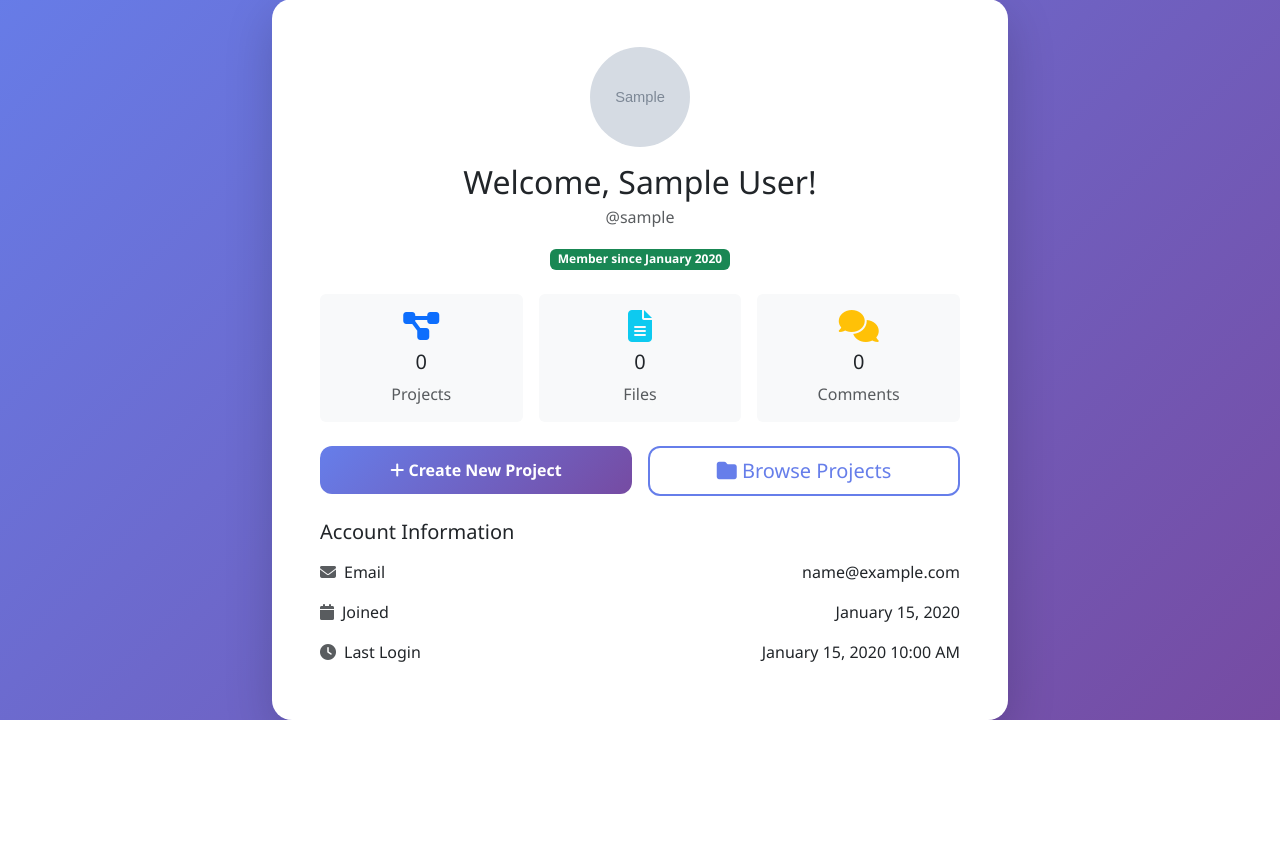
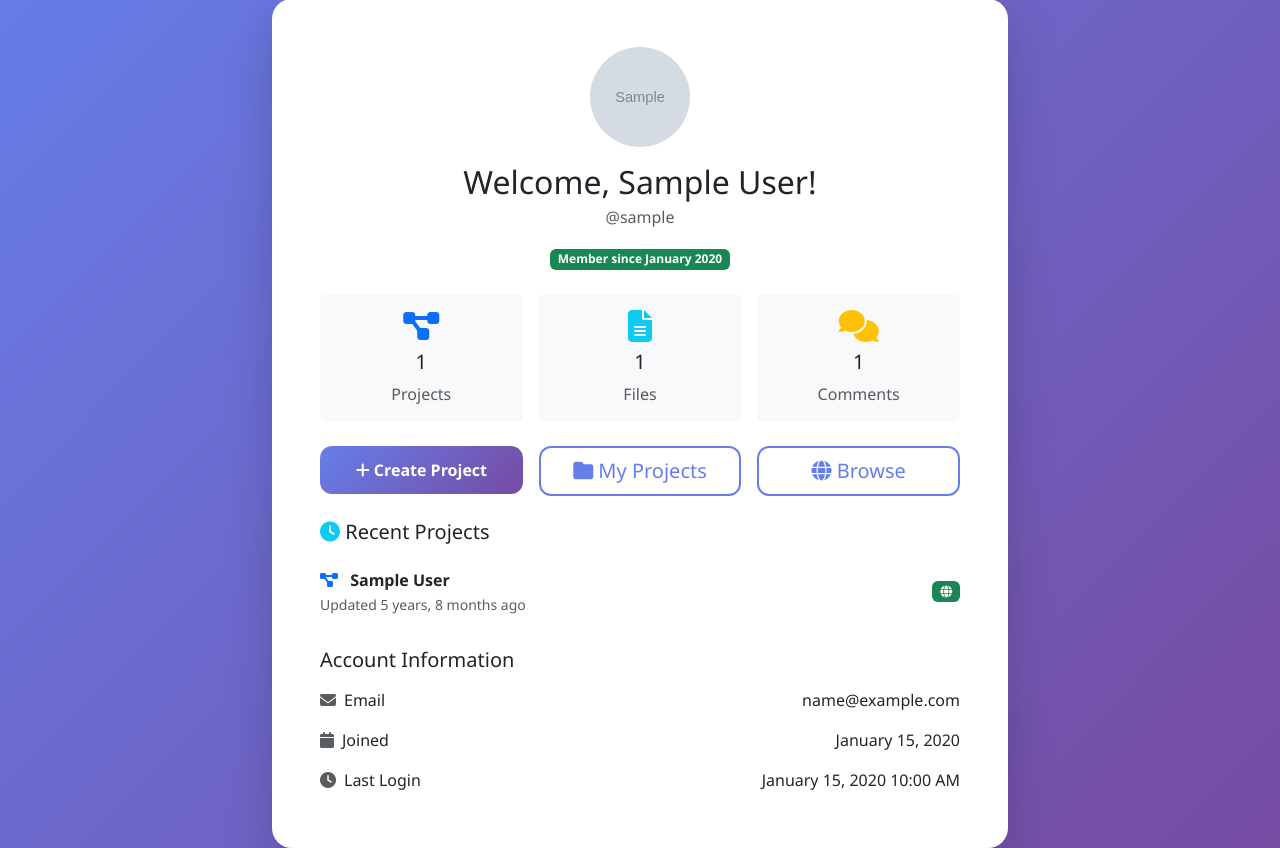
Before and after one commit to zzephyrr-louis/OPENCODEHUB-APP, a Django app: page /dashboard/ in a window 1280 px wide. Shown: the part 88-936 px from the top of the page. Before the commit the page ends 808 px from the top, so only its background shows below. Run offline with Django 4.2, Linux system fonts and the light colour scheme; a user stored in the database is signed in; tables that the repository leaves empty hold one stand-in row (values such as "Sample post"); grey boxes marked "Sample" are stand-in pictures; some libraries are stand-ins or nearby versions.

Commit message:
feat(projects): add project management features and templates

```diff
--- a/opencodehub/accounts/templates/accounts/dashboard.html
+++ b/opencodehub/accounts/templates/accounts/dashboard.html
@@ -25,46 +25,72 @@
 
                     <div class="row g-3 mb-4">
                         <div class="col-md-4">
-                            <div class="card bg-light border-0 text-center">
+                            <div class="card bg-light border-0 text-center stat-card">
                                 <div class="card-body">
                                     <i class="fas fa-project-diagram fa-2x text-primary mb-2"></i>
-                                    <h5 class="card-title">0</h5>
+                                    <h5 class="card-title">{{ project_count }}</h5>
                                     <p class="card-text text-muted">Projects</p>
                                 </div>
                             </div>
                         </div>
                         <div class="col-md-4">
-                            <div class="card bg-light border-0 text-center">
+                            <div class="card bg-light border-0 text-center stat-card">
                                 <div class="card-body">
                                     <i class="fas fa-file-alt fa-2x text-info mb-2"></i>
-                                    <h5 class="card-title">0</h5>
+                                    <h5 class="card-title">{{ file_count }}</h5>
                                     <p class="card-text text-muted">Files</p>
                                 </div>
                             </div>
                         </div>
                         <div class="col-md-4">
-                            <div class="card bg-light border-0 text-center">
+                            <div class="card bg-light border-0 text-center stat-card">
                                 <div class="card-body">
                                     <i class="fas fa-comments fa-2x text-warning mb-2"></i>
-                                    <h5 class="card-title">0</h5>
+                                    <h5 class="card-title">{{ comment_count }}</h5>
                                     <p class="card-text text-muted">Comments</p>
                                 </div>
                             </div>
                         </div>
                     </div>
 
-                    <div class="row g-3">
-                        <div class="col-md-6">
-                            <a href="#" class="btn btn-primary btn-lg w-100" style="border-radius: 12px;">
-                                <i class="fas fa-plus"></i> Create New Project
+                    <div class="row g-3 mb-4">
+                        <div class="col-md-4">
+                            <a href="{% url 'create_project' %}" class="btn btn-primary btn-lg w-100" style="border-radius: 12px;">
+                                <i class="fas fa-plus"></i> Create Project
                             </a>
                         </div>
-                        <div class="col-md-6">
-                            <a href="#" class="btn btn-outline-primary btn-lg w-100" style="border-radius: 12px;">
-                                <i class="fas fa-folder"></i> Browse Projects
+                        <div class="col-md-4">
+                            <a href="{% url 'my_projects' %}" class="btn btn-outline-primary btn-lg w-100" style="border-radius: 12px;">
+                                <i class="fas fa-folder"></i> My Projects
+                            </a>
+                        </div>
+                        <div class="col-md-4">
+                            <a href="{% url 'browse_projects' %}" class="btn btn-outline-primary btn-lg w-100" style="border-radius: 12px;">
+                                <i class="fas fa-globe"></i> Browse
                             </a>
                         </div>
                     </div>
+
+                    {% if recent_projects %}
+                    <div class="mt-4">
+                        <h5 class="mb-3"><i class="fas fa-clock text-info"></i> Recent Projects</h5>
+                        <div class="list-group list-group-flush">
+                            {% for project in recent_projects %}
+                            <a href="{% url 'project_detail' project.id %}" class="list-group-item list-group-item-action d-flex justify-content-between align-items-center bg-transparent border-0 px-0">
+                                <div>
+                                    <i class="fas fa-project-diagram text-primary me-2"></i>
+                                    <strong>{{ project.title }}</strong>
+                                    <br>
+                                    <small class="text-muted">Updated {{ project.updated_at|timesince }} ago</small>
+                                </div>
+                                <span class="badge {% if project.is_public %}bg-success{% else %}bg-secondary{% endif %}">
+                                    <i class="fas {% if project.is_public %}fa-globe{% else %}fa-lock{% endif %}"></i>
+                                </span>
+                            </a>
+                            {% endfor %}
+                        </div>
+                    </div>
+                    {% endif %}
 
                     <div class="mt-4">
                         <h5>Account Information</h5>
@@ -94,8 +120,9 @@
         transition: transform 0.2s ease;
     }
 
-    .card:hover {
+    .stat-card:hover {
         transform: translateY(-5px);
+        box-shadow: 0 5px 15px rgba(0, 0, 0, 0.1);
     }
 
     .btn-outline-primary {
@@ -109,5 +136,19 @@
         color: white;
         transform: translateY(-2px);
     }
+
+    .btn-primary {
+        background: linear-gradient(135deg, #667eea 0%, #764ba2 100%);
+        border: none;
+    }
+
+    .btn-primary:hover {
+        background: linear-gradient(135deg, #5a6fd8 0%, #6a4190 100%);
+        transform: translateY(-2px);
+    }
+
+    .list-group-item-action:hover {
+        background-color: #f8f9fa !important;
+    }
 </style>
 {% endblock %}
--- a/opencodehub/accounts/urls.py
+++ b/opencodehub/accounts/urls.py
@@ -24,4 +24,11 @@ urlpatterns = [
     path('reset/done/', auth_views.PasswordResetCompleteView.as_view(
         template_name='accounts/password_reset_complete.html'
     ), name='password_reset_complete'),
+
+    # Project-related URLs
+    path('projects/create/', views.create_project, name='create_project'),
+    path('projects/my/', views.my_projects, name='my_projects'),
+    path('projects/browse/', views.browse_projects, name='browse_projects'),
+    path('projects/<int:project_id>/', views.project_detail, name='project_detail'),
+    path('projects/<int:project_id>/upload/', views.upload_file, name='upload_file'),
 ]
```
Also changed, not shown: opencodehub/accounts/templates/accounts/browse_projects.html (added, +36 -0 lines), opencodehub/accounts/templates/accounts/create_project.html (added, +33 -0 lines), opencodehub/accounts/templates/accounts/my_projects.html (added, +38 -0 lines), opencodehub/accounts/templates/accounts/project_detail.html (added, +60 -0 lines), opencodehub/accounts/templates/accounts/upload_file.html (added, +27 -0 lines).
